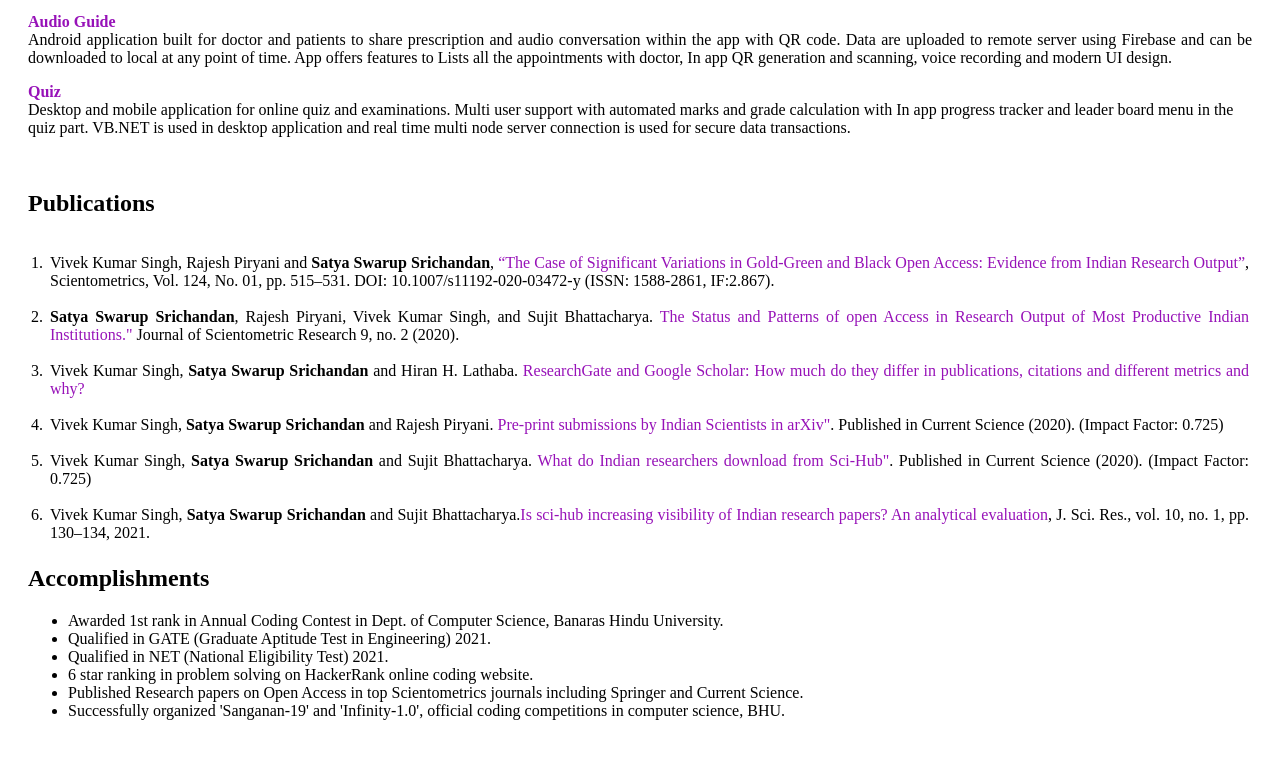
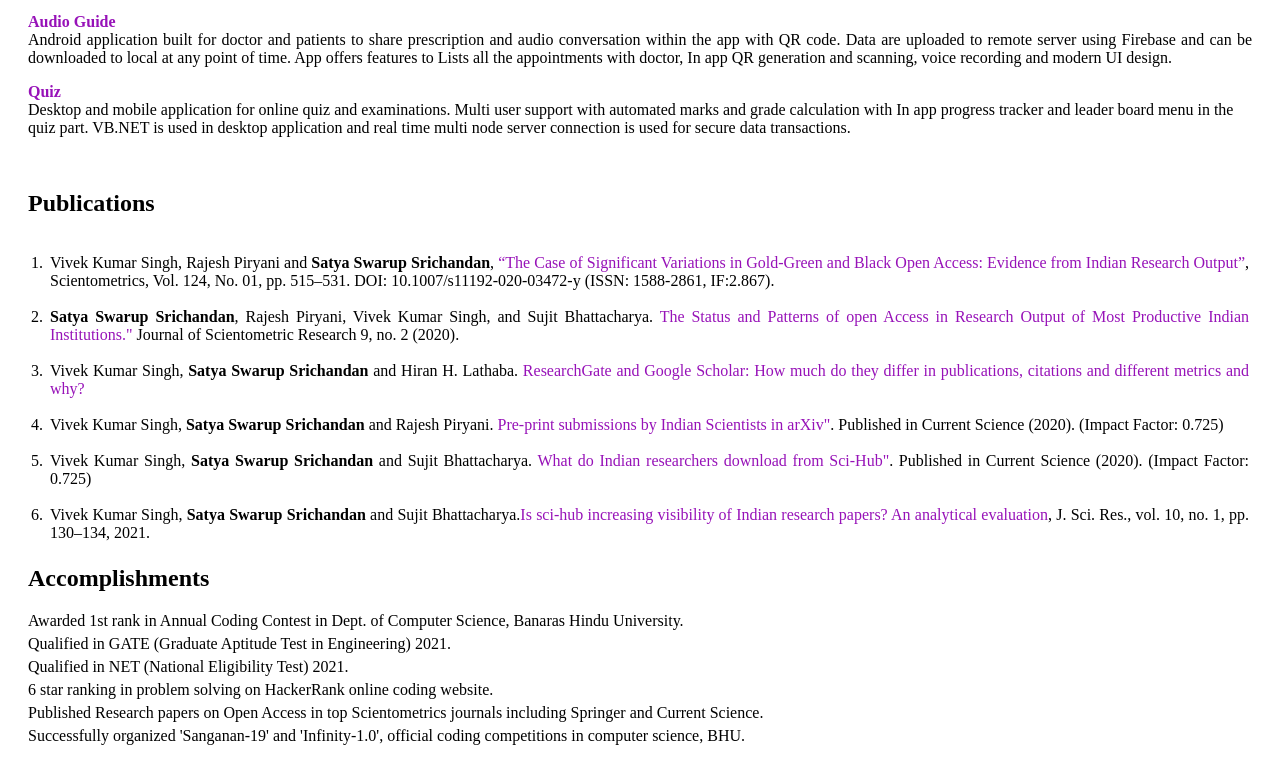
Before and after one commit to satyaswarup98/satyaswarup98.github.io, a plain HTML site: page index.html in a window 1280 px wide. Shown: the part 829-1612 px from the top of the page. Drawn offline with Linux system fonts and the light colour scheme; a web font is replaced by a local one.

Commit message:
Update index.html

```diff
--- a/index.html
+++ b/index.html
@@ -18,6 +18,15 @@ a {
   color: #9712b8;
   background-color: transparent;
   text-decoration: none;
+}
+
+li:not(:last-child) {
+    margin-bottom: 5px;
+}
+
+ul {
+    padding: 0;
+    list-style-type: none;
 }
 
 .img1 {
@@ -152,6 +161,7 @@ body{
   }
 }
 
+
 @media only screen and (min-width: 1200px) {
    .column1 {
     width: 25%;
```
